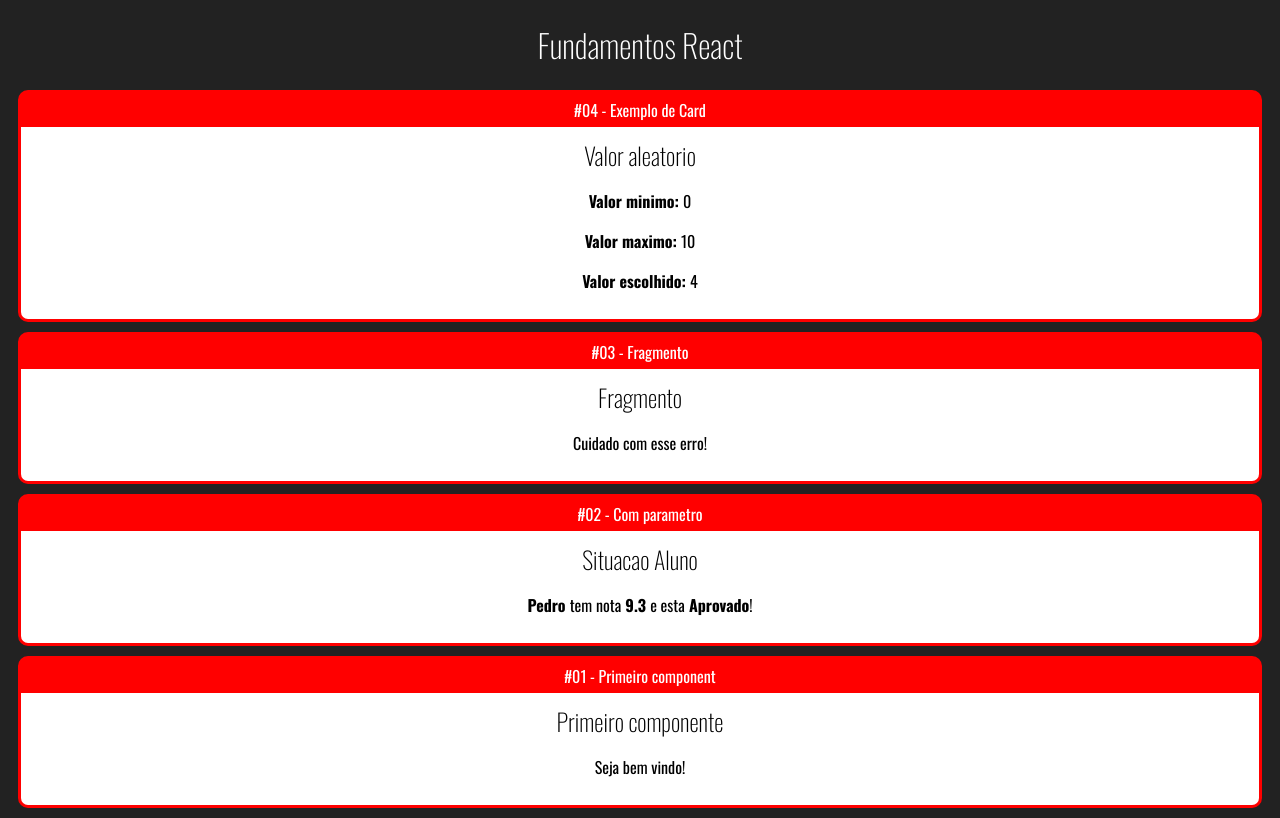
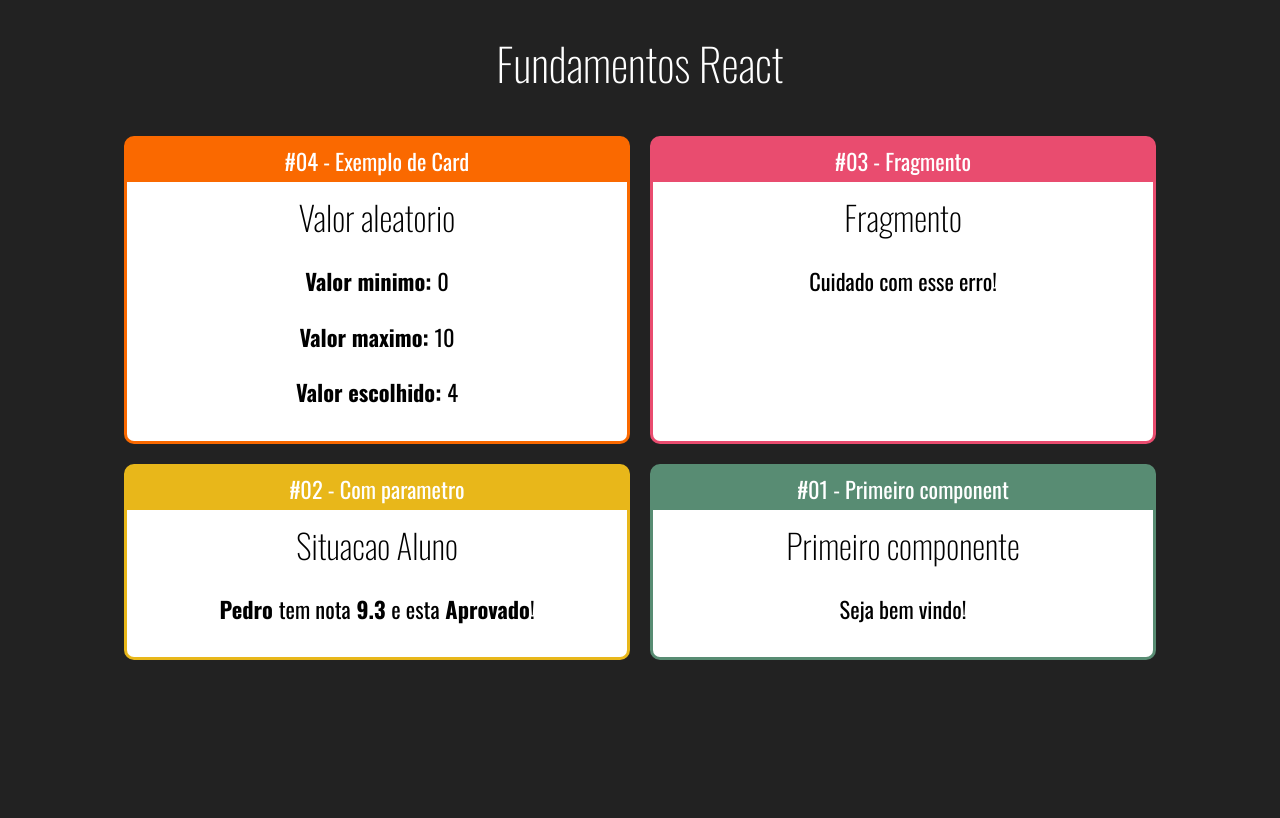
Before and after one commit to willbueno/fundamentos-react, a React (Create React App) app: page / in a window 1280 px wide. Built offline with nearby package versions, Linux system fonts and the light colour scheme.

Commit message:
dynamic styles

```diff
--- /dev/null
+++ b/src/App.css
@@ -0,0 +1,5 @@
+.App .Cards {
+    display: flex;
+    justify-content: center;
+    flex-wrap: wrap;
+}
--- a/src/App.jsx
+++ b/src/App.jsx
@@ -1,3 +1,4 @@
+import './App.css'
 import React from 'react'
 
 import Card from './components/layout/Card'
@@ -8,17 +9,19 @@ import Primeiro from './components/basicos/Primeiro'
 
 export default () => {
     return (
-        <div id="app">
+        <div className="App">
             <h1>Fundamentos React</h1>
-            <Card titulo="#04 - Exemplo de Card">
+
+            <div className='Cards'>
+                <Card titulo="#04 - Exemplo de Card" color="#FA6900">
                     <Aleatorio min={0} max={10} />
                 </Card>
 
-            <Card titulo="#03 - Fragmento">
+                <Card titulo="#03 - Fragmento" color="#E94C6F">
                     <Fragmento />
                 </Card>
 
-            <Card titulo="#02 - Com parametro">
+                <Card titulo="#02 - Com parametro" color="#E8B71A">
                     <ComParametro
                         titulo="Situacao Aluno"
                         aluno="Pedro"
@@ -26,9 +29,11 @@ export default () => {
                     />
                 </Card>
 
-            <Card titulo="#01 - Primeiro component">
+                <Card titulo="#01 - Primeiro component" color="#588C73">
                     <Primeiro></Primeiro>
                 </Card>
             </div>
+
+        </div>
     )
 }
--- a/src/components/layout/Card.css
+++ b/src/components/layout/Card.css
@@ -1,18 +1,24 @@
 .Card {
-    background-color: red;
-    border: 3px solid red;
+    border: 3px solid;
     border-radius: 10px;
     overflow: hidden;
     margin: 10px;
+
+    display: flex;
+    flex-direction: column;
+    max-width: 500px;
+    min-width: 500px;
 }
 
 .Card .Title {
     padding: 5px 0px;
     display: flex;
     justify-content: center;
+    min-width: 300px;
 }
 
 .Card .Content {
+    flex-grow: 1;
     background-color: #fff;
     color: #000;
     padding: 10px;
--- a/src/components/layout/Card.jsx
+++ b/src/components/layout/Card.jsx
@@ -2,8 +2,14 @@ import './Card.css'
 import React from 'react'
 
 export default props => {
+
+    const cardStyle = {
+        backgroundColor: props.color || '#F00',
+        borderColor: props.color || '#F00'
+    }
+
     return (
-        <div className='Card'>
+        <div className='Card' style={cardStyle}>
             <div className='Title'>{props.titulo}</div>
             <div className='Content'>
                 {props.children}
--- a/src/index.css
+++ b/src/index.css
@@ -3,6 +3,7 @@ body {
     background-color: #222;
     color: #fff;
     text-align: center;
+    font-size: 1.4rem;
 }
 
 h1, h2, h3 {
```
Lines whose indentation alone changed are shown as unchanged.
